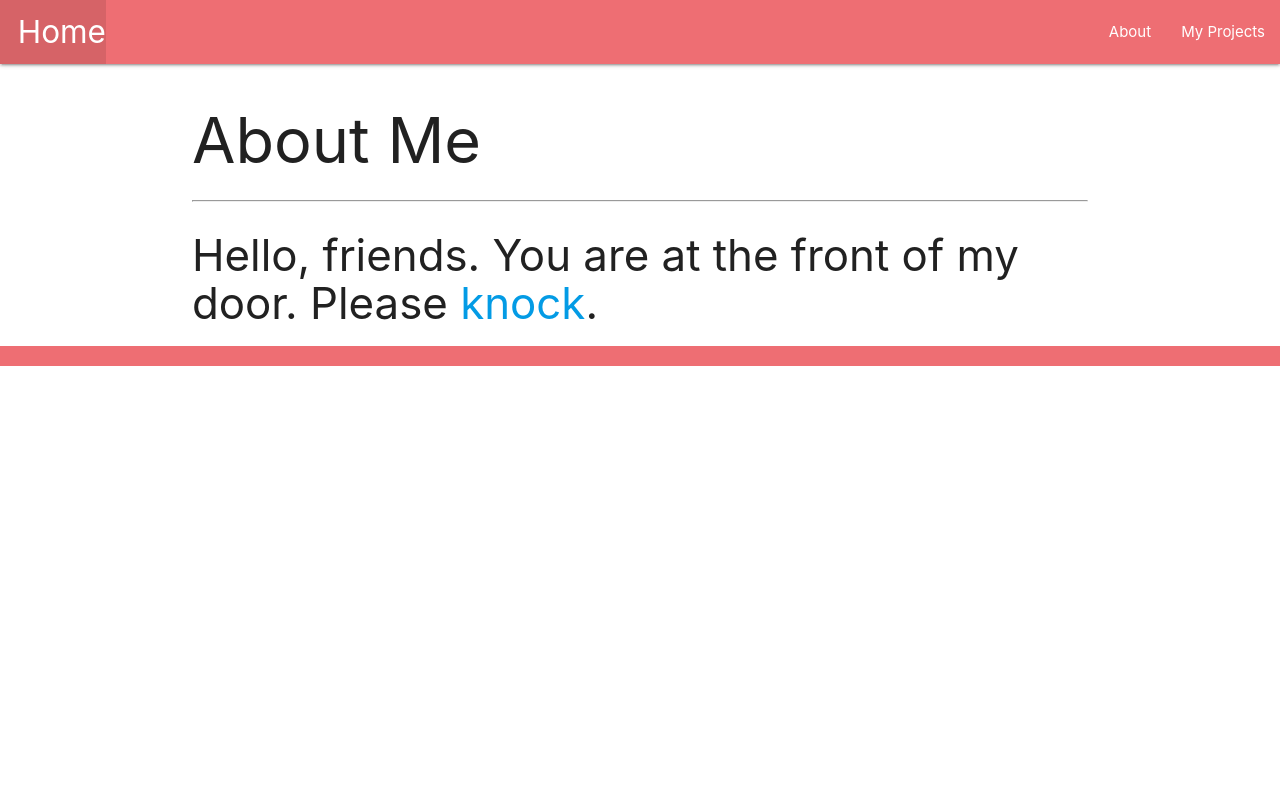
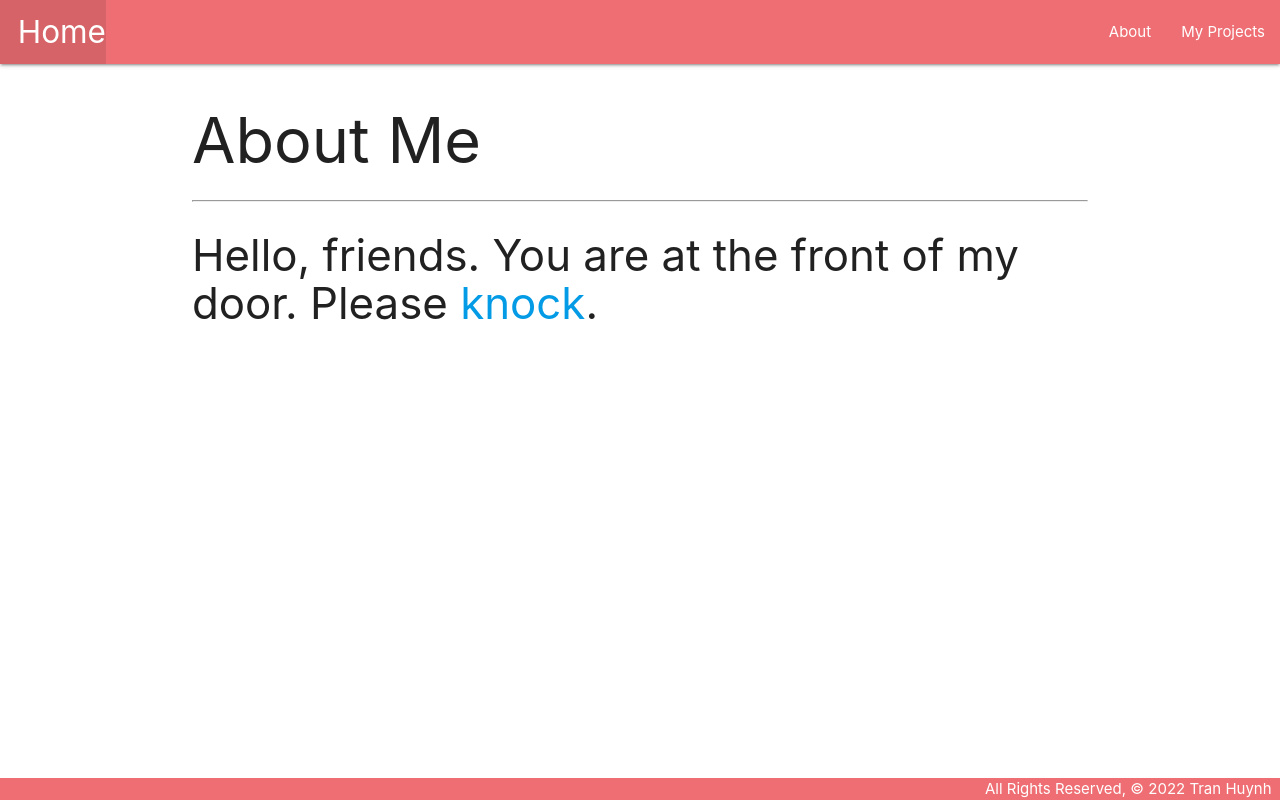
Before and after one commit to hnhtran/TranHuynhPortfolio, a Django app: page / in a window 1280 px wide. Run offline with Django 4.2, Linux system fonts and the light colour scheme.

Commit message:
change css folder to style folder

```diff
--- /dev/null
+++ b/main_app/static/style/style.css
@@ -0,0 +1,14 @@
+body {
+    display: flex;
+    min-height: 100vh;
+    flex-direction: column;
+  }
+
+  main {
+    flex: 1 0 auto;
+  }
+
+  footer.page-footer {
+    padding-top: 0;
+    text-align: right;
+  }
--- a/main_app/templates/base.html
+++ b/main_app/templates/base.html
@@ -8,7 +8,7 @@
   <title>Tran Huynh Portfolio</title>
   <link rel="stylesheet" href="https://cdnjs.cloudflare.com/ajax/libs/materialize/1.0.0/css/materialize.min.css">
   <link rel="shortcut icon" href="{% static 'images/tranGH.jpeg' %}" type="image/x-icon">
-  <link rel="stylesheet" type="text/css" href="{% static 'css/style.css' %}">
+  <link rel="stylesheet" type="text/css" href="{% static 'style/style.css' %}">
   <script src="https://cdnjs.cloudflare.com/ajax/libs/materialize/1.0.0/js/materialize.min.js"></script>
 </head>
 <body>
```
Also changed, not shown: 4 other files.
